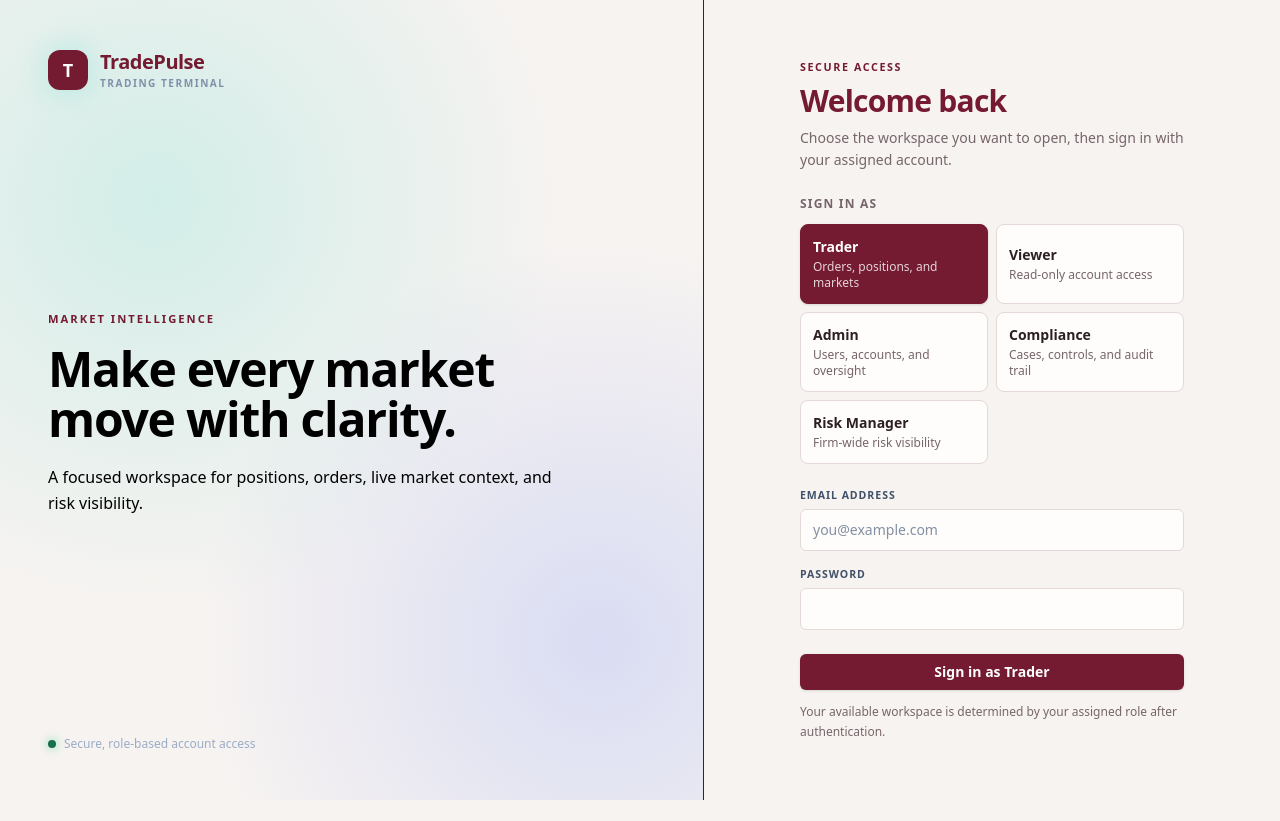
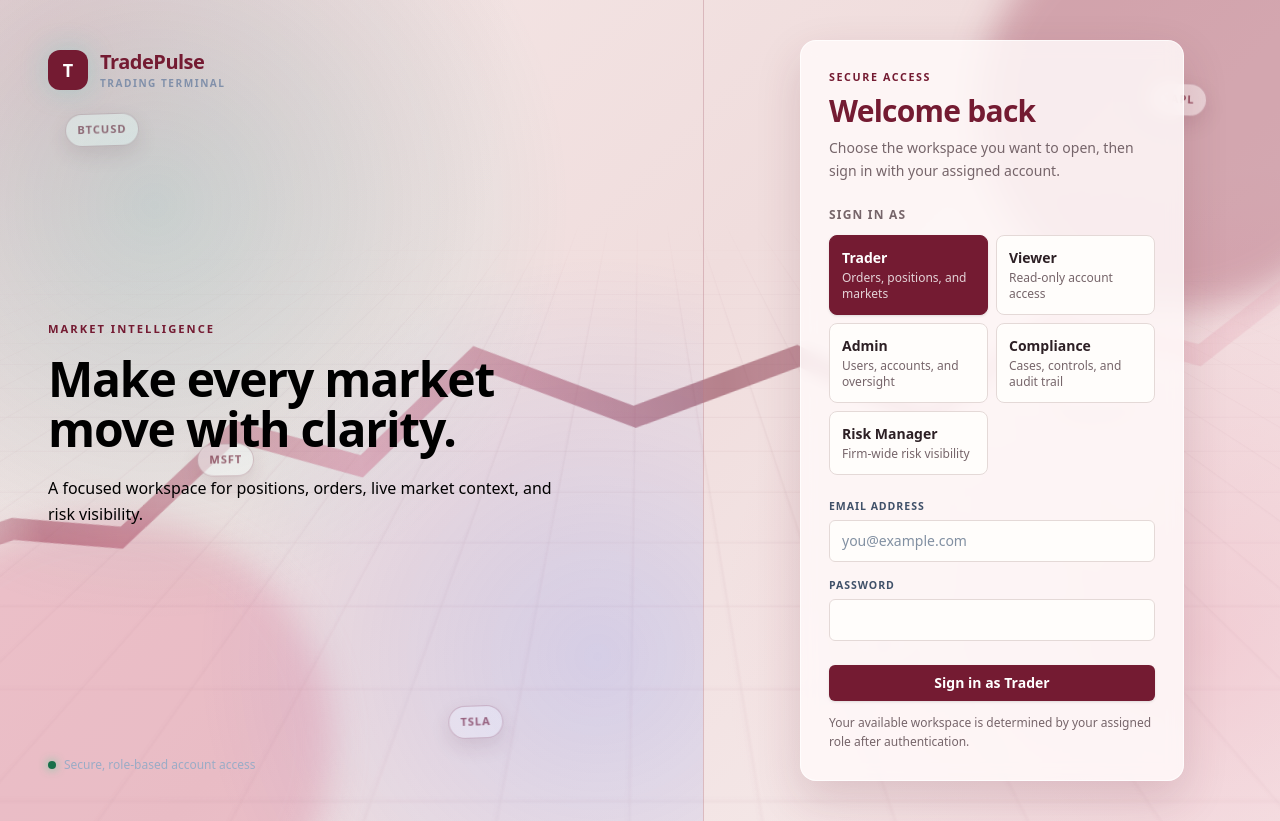
Before and after one commit to Sharon-dt3/TradePulseProject02, a Next.js app in the folder dashboard/: page / in a window 1280 px wide. Before the commit the page ends 800 px from the top, so only its background shows below. Built offline with nearby package versions, Linux system fonts and the light colour scheme; no server answers.

Commit message:
Add animated market backdrops

```diff
--- a/dashboard/src/app/globals.css
+++ b/dashboard/src/app/globals.css
@@ -181,6 +181,132 @@ a {
   z-index: 1;
 }
 
+.animated-market-workspace,
+.sign-in-workspace {
+  isolation: isolate;
+  position: relative;
+}
+
+.animated-market-content {
+  position: relative;
+  z-index: 1;
+}
+
+.animated-market-backdrop {
+  background:
+    radial-gradient(circle at 5% 8%, rgba(185, 76, 105, 0.23), transparent 28rem),
+    radial-gradient(circle at 94% 78%, rgba(235, 164, 181, 0.42), transparent 30rem),
+    linear-gradient(135deg, #f5e8e7 0%, #f0dddd 47%, #f7eeee 100%);
+  inset: 0;
+  overflow: hidden;
+  pointer-events: none;
+  position: absolute;
+  z-index: 0;
+}
+
+.animated-market-grid {
+  animation: animated-market-grid-drift 20s linear infinite;
+  background-image:
+    linear-gradient(rgba(116, 27, 50, 0.1) 1px, transparent 1px),
+    linear-gradient(90deg, rgba(116, 27, 50, 0.1) 1px, transparent 1px);
+  background-size: 44px 44px;
+  inset: -20%;
+  mask-image: radial-gradient(ellipse at center, black, transparent 72%);
+  opacity: 0.58;
+  position: absolute;
+  transform: perspective(640px) rotateX(61deg) scale(1.4);
+}
+
+.animated-market-glow {
+  border-radius: 9999px;
+  filter: blur(16px);
+  position: absolute;
+}
+
+.animated-market-glow-one {
+  animation: animated-market-glow-one 10s ease-in-out infinite alternate;
+  background: rgba(139, 29, 59, 0.3);
+  height: 23rem;
+  right: -8rem;
+  top: -7rem;
+  width: 23rem;
+}
+
+.animated-market-glow-two {
+  animation: animated-market-glow-two 13s ease-in-out infinite alternate;
+  background: rgba(221, 131, 155, 0.36);
+  bottom: -10rem;
+  height: 27rem;
+  left: -9rem;
+  width: 27rem;
+}
+
+.animated-market-price-line {
+  animation: animated-market-price-pan 16s linear infinite;
+  height: 34%;
+  left: -10%;
+  opacity: 0.48;
+  position: absolute;
+  top: 35%;
+  transform: rotate(-7deg);
+  width: 120%;
+}
+
+.animated-market-price-line span {
+  background: linear-gradient(90deg, transparent 0%, #9c2f4b 10%, #d9748d 31%, #741b32 55%, #e4a1b1 78%, transparent 100%);
+  clip-path: polygon(0 72%, 8% 62%, 15% 69%, 23% 35%, 31% 52%, 39% 17%, 49% 44%, 60% 28%, 68% 55%, 77% 23%, 86% 42%, 94% 14%, 100% 31%, 100% 39%, 94% 22%, 86% 50%, 77% 31%, 68% 63%, 60% 36%, 49% 52%, 39% 25%, 31% 60%, 23% 43%, 15% 77%, 8% 70%, 0 80%);
+  display: block;
+  height: 100%;
+  width: 100%;
+}
+
+.animated-market-symbol {
+  animation: animated-market-symbol-float 7s ease-in-out infinite;
+  background: rgba(255, 250, 249, 0.52);
+  border: 1px solid rgba(116, 27, 50, 0.25);
+  border-radius: 9999px;
+  box-shadow: 0 8px 20px rgba(92, 30, 48, 0.12);
+  color: rgba(116, 27, 50, 0.68);
+  font-size: 0.7rem;
+  font-weight: 800;
+  letter-spacing: 0.08em;
+  padding: 0.45rem 0.7rem;
+  position: absolute;
+}
+
+.animated-market-symbol-1 { animation-delay: -1s; left: 5%; top: 14%; }
+.animated-market-symbol-2 { animation-delay: -5s; right: 7%; top: 13%; }
+.animated-market-symbol-3 { animation-delay: -3s; left: 15%; top: 55%; }
+.animated-market-symbol-4 { animation-delay: -6s; right: 13%; top: 48%; }
+.animated-market-symbol-5 { animation-delay: -2s; bottom: 10%; left: 35%; }
+.animated-market-symbol-6 { animation-delay: -4s; bottom: 17%; right: 30%; }
+
+@keyframes animated-market-grid-drift {
+  from { background-position: 0 0, 0 0; }
+  to { background-position: 44px 44px, 44px 44px; }
+}
+
+@keyframes animated-market-glow-one {
+  from { transform: translate3d(0, 0, 0) scale(1); }
+  to { transform: translate3d(-5rem, 4rem, 0) scale(1.16); }
+}
+
+@keyframes animated-market-glow-two {
+  from { transform: translate3d(0, 0, 0) scale(1); }
+  to { transform: translate3d(6rem, -4rem, 0) scale(1.14); }
+}
+
+@keyframes animated-market-price-pan {
+  from { transform: translate3d(-2%, 0, 0) rotate(-7deg); }
+  50% { transform: translate3d(2%, -3%, 0) rotate(-5deg); }
+  to { transform: translate3d(-2%, 0, 0) rotate(-7deg); }
+}
+
+@keyframes animated-market-symbol-float {
+  0%, 100% { transform: translate3d(0, 0, 0) rotate(-2deg); }
+  50% { transform: translate3d(16px, -24px, 0) rotate(2deg); }
+}
+
 .guide-market-background {
   inset: 0;
   overflow: hidden;
@@ -192,16 +318,18 @@ a {
 .guide-deck {
   background:
     linear-gradient(135deg, rgba(255, 252, 251, 0.93) 0%, rgba(248, 227, 232, 0.93) 100%);
+  box-shadow: 0 18px 44px rgba(92, 30, 48, 0.2);
 }
 
 .guide-grid {
+  animation: guide-grid-drift 18s linear infinite;
   background-image:
-    linear-gradient(rgba(116, 27, 50, 0.045) 1px, transparent 1px),
-    linear-gradient(90deg, rgba(116, 27, 50, 0.045) 1px, transparent 1px);
+    linear-gradient(rgba(116, 27, 50, 0.09) 1px, transparent 1px),
+    linear-gradient(90deg, rgba(116, 27, 50, 0.09) 1px, transparent 1px);
   background-size: 38px 38px;
   inset: 0;
   mask-image: linear-gradient(to bottom, transparent, black 15%, black 85%, transparent);
-  opacity: 0.7;
+  opacity: 0.88;
   position: absolute;
   transform: perspective(540px) rotateX(58deg) scale(1.55) translateY(15%);
   transform-origin: center bottom;
@@ -209,8 +337,8 @@ a {
 
 .guide-orb {
   border-radius: 9999px;
-  filter: blur(18px);
-  opacity: 0.42;
+  filter: blur(12px);
+  opacity: 0.62;
   position: absolute;
 }
 
@@ -233,11 +361,13 @@ a {
 }
 
 .guide-market-symbol {
-  animation: guide-symbol-float 11s ease-in-out infinite;
-  border: 1px solid rgba(116, 27, 50, 0.13);
+  animation: guide-symbol-float 8s ease-in-out infinite;
+  background: rgba(255, 250, 249, 0.38);
+  border: 1px solid rgba(116, 27, 50, 0.26);
   border-radius: 9999px;
-  color: rgba(116, 27, 50, 0.25);
-  font-size: 0.7rem;
+  box-shadow: 0 8px 22px rgba(116, 27, 50, 0.1);
+  color: rgba(116, 27, 50, 0.52);
+  font-size: 0.75rem;
   font-weight: 800;
   letter-spacing: 0.08em;
   padding: 0.45rem 0.7rem;
@@ -245,28 +375,117 @@ a {
   text-transform: uppercase;
 }
 
-.guide-market-symbol:nth-of-type(4n + 1) {
-  animation-delay: -2s;
+.guide-symbol-1 {
+  animation-delay: -1s;
   left: 5%;
   top: 12%;
 }
 
-.guide-market-symbol:nth-of-type(4n + 2) {
-  animation-delay: -6s;
+.guide-symbol-2 {
+  animation-delay: -5s;
   right: 6%;
-  top: 30%;
+  top: 18%;
 }
 
-.guide-market-symbol:nth-of-type(4n + 3) {
-  animation-delay: -9s;
+.guide-symbol-3 {
+  animation-delay: -3s;
+  left: 13%;
+  top: 44%;
+}
+
+.guide-symbol-4 {
+  animation-delay: -7s;
+  right: 10%;
+  top: 50%;
+}
+
+.guide-symbol-5 {
+  animation-delay: -2s;
   bottom: 18%;
   left: 18%;
 }
 
-.guide-market-symbol:nth-of-type(4n) {
-  animation-delay: -4s;
+.guide-symbol-6 {
+  animation-delay: -6s;
   bottom: 8%;
   right: 20%;
+}
+
+.guide-symbol-7 {
+  animation-delay: -4s;
+  left: 42%;
+  top: 8%;
+}
+
+.guide-symbol-8 {
+  animation-delay: -8s;
+  bottom: 34%;
+  right: 4%;
+}
+
+.guide-slide-content {
+  animation: guide-slide-enter 420ms cubic-bezier(0.22, 1, 0.36, 1) both;
+}
+
+.guide-market-ticker {
+  border-bottom: 1px solid rgba(116, 27, 50, 0.18);
+  border-top: 1px solid rgba(116, 27, 50, 0.18);
+  margin: -0.4rem -0.4rem 0;
+  overflow: hidden;
+  padding: 0.65rem 0;
+}
+
+.guide-market-ticker-track {
+  animation: guide-ticker-scroll 15s linear infinite;
+  display: flex;
+  gap: 0.75rem;
+  min-width: max-content;
+}
+
+.guide-market-ticker-item {
+  align-items: center;
+  background: rgba(116, 27, 50, 0.09);
+  border: 1px solid rgba(116, 27, 50, 0.16);
+  border-radius: 9999px;
+  color: #741b32;
+  display: inline-flex;
+  font-size: 0.7rem;
+  font-weight: 800;
+  gap: 0.35rem;
+  letter-spacing: 0.08em;
+  padding: 0.35rem 0.65rem;
+}
+
+.guide-market-ticker-dot,
+.guide-live-indicator {
+  animation: guide-live-pulse 1.5s ease-in-out infinite;
+  background: #9d2444;
+  border-radius: 9999px;
+  display: inline-block;
+  height: 0.5rem;
+  width: 0.5rem;
+}
+
+.guide-live-indicator {
+  height: 0.6rem;
+  width: 0.6rem;
+}
+
+.guide-slide-progress {
+  background: rgba(116, 27, 50, 0.15);
+  border-radius: 9999px;
+  height: 0.35rem;
+  overflow: hidden;
+}
+
+.guide-slide-progress span {
+  background: linear-gradient(90deg, #741b32, #c6657d, #741b32);
+  background-size: 200% 100%;
+  border-radius: inherit;
+  display: block;
+  height: 100%;
+  animation: guide-progress-shimmer 2.4s linear infinite;
+  transition: width 420ms cubic-bezier(0.22, 1, 0.36, 1);
 }
 
 @keyframes guide-symbol-float {
@@ -276,6 +495,56 @@ a {
   }
   50% {
     transform: translate3d(20px, -28px, 0) rotate(2deg);
+  }
+}
+
+@keyframes guide-ticker-scroll {
+  from {
+    transform: translateX(0);
+  }
+  to {
+    transform: translateX(-50%);
+  }
+}
+
+@keyframes guide-live-pulse {
+  0%,
+  100% {
+    box-shadow: 0 0 0 0 rgba(157, 36, 68, 0.45);
+    transform: scale(0.9);
+  }
+  50% {
+    box-shadow: 0 0 0 0.45rem rgba(157, 36, 68, 0);
+    transform: scale(1.1);
+  }
+}
+
+@keyframes guide-progress-shimmer {
+  from {
+    background-position: 200% 0;
+  }
+  to {
+    background-position: -200% 0;
+  }
+}
+
+@keyframes guide-grid-drift {
+  from {
+    background-position: 0 0, 0 0;
+  }
+  to {
+    background-position: 38px 38px, 38px 38px;
+  }
+}
+
+@keyframes guide-slide-enter {
+  from {
+    opacity: 0;
+    transform: translate3d(0, 18px, 0);
+  }
+  to {
+    opacity: 1;
+    transform: translate3d(0, 0, 0);
   }
 }
 
@@ -308,7 +577,17 @@ a {
   }
 
   .guide-market-symbol,
-  .guide-orb {
+  .guide-orb,
+  .guide-grid,
+  .guide-slide-content,
+  .guide-market-ticker-track,
+  .guide-market-ticker-dot,
+  .guide-live-indicator,
+  .guide-slide-progress span,
+  .animated-market-grid,
+  .animated-market-glow,
+  .animated-market-price-line,
+  .animated-market-symbol {
     animation: none;
   }
 }
--- a/dashboard/src/app/markets/page.js
+++ b/dashboard/src/app/markets/page.js
@@ -8,6 +8,7 @@ import Card from "@/components/ui/Card";
 import PageHeader from "@/components/ui/PageHeader";
 import { formatMoney } from "@/lib/format";
 import { useMarketPriceHistory } from "@/lib/useMarketPriceHistory";
+import AnimatedMarketBackdrop from "@/components/ui/AnimatedMarketBackdrop";
 
 function isUsMarketOpen() {
   const weekday = new Intl.DateTimeFormat("en-US", {
@@ -112,7 +113,9 @@ function MarketsWorkspace() {
   const selectedQuote = prices?.find((quote) => quote.symbol === selectedSymbol);
 
   return (
-    <div>
+    <div className="animated-market-workspace">
+      <AnimatedMarketBackdrop />
+      <div className="animated-market-content">
       <PageHeader
         title="Markets"
         subtitle="Review current live quotes and open the supported order workflow."
@@ -197,6 +200,7 @@ function MarketsWorkspace() {
         Quotes are supplied by the configured market-data feed. Orders are limited to
         symbols supported by the existing market and limit-order workflow.
       </p>
+      </div>
     </div>
   );
 }
--- a/dashboard/src/app/page.js
+++ b/dashboard/src/app/page.js
@@ -7,6 +7,7 @@ import { decodeRoles } from "@/lib/roles";
 import Button from "@/components/ui/Button";
 import FormField, { inputCls } from "@/components/ui/FormField";
 import Alert from "@/components/ui/Alert";
+import AnimatedMarketBackdrop from "@/components/ui/AnimatedMarketBackdrop";
 
 const SIGN_IN_ROLES = [
   { role: "trader", label: "Trader", description: "Orders, positions, and markets", href: "/trader" },
@@ -62,8 +63,9 @@ export default function Home() {
   }
 
   return (
-    <main className="grid min-h-screen lg:grid-cols-[minmax(0,1.1fr)_minmax(26rem,0.9fr)]">
-      <section className="relative hidden overflow-hidden border-r border-[#1d2b43] p-12 lg:flex lg:flex-col lg:justify-between">
+    <main className="sign-in-workspace grid min-h-screen overflow-hidden lg:grid-cols-[minmax(0,1.1fr)_minmax(26rem,0.9fr)]">
+      <AnimatedMarketBackdrop />
+      <section className="relative z-10 hidden overflow-hidden border-r border-[#b77b88]/40 p-12 lg:flex lg:flex-col lg:justify-between">
         <div className="absolute inset-0 bg-[radial-gradient(circle_at_22%_25%,rgba(45,212,191,0.18),transparent_26rem),radial-gradient(circle_at_85%_80%,rgba(72,112,255,0.17),transparent_25rem)]" />
         <div className="relative flex items-center gap-3">
           <span className="flex h-10 w-10 items-center justify-center rounded-xl bg-primary text-lg font-black text-primary-fg shadow-[0_0_28px_rgba(45,212,191,0.25)]">
@@ -91,8 +93,8 @@ export default function Home() {
         </div>
       </section>
 
-      <section className="flex items-center justify-center px-5 py-10 sm:px-8">
-        <div className="w-full max-w-sm">
+      <section className="relative z-10 flex items-center justify-center px-5 py-10 sm:px-8">
+        <div className="w-full max-w-sm rounded-2xl border border-white/70 bg-[#fffaf9]/85 p-5 shadow-[0_18px_45px_rgba(92,30,48,0.16)] backdrop-blur-sm sm:p-7">
           <div className="mb-8 lg:hidden">
             <div className="flex items-center gap-2.5">
               <span className="flex h-8 w-8 items-center justify-center rounded-lg bg-primary text-sm font-black text-primary-fg">T</span>
--- a/dashboard/src/app/trader/page.js
+++ b/dashboard/src/app/trader/page.js
@@ -23,6 +23,7 @@ import { formatMoney } from "@/lib/format";
 import MarketPulse from "@/components/features/MarketPulse";
 import { useDemoEquityPrices } from "@/lib/useDemoEquityPrices";
 import { useMarketPriceHistory } from "@/lib/useMarketPriceHistory";
+import AnimatedMarketBackdrop from "@/components/ui/AnimatedMarketBackdrop";
 
 const TABS = ["Orders", "Positions", "Trades", "Transactions"];
 const POLL_INTERVAL_MS = 5000;
@@ -179,7 +180,9 @@ function TraderWorkspace() {
     showWorkingOrders && orders ? orders.filter((order) => order.status === "WORKING") : orders;
 
   return (
-    <div className="trade-workspace">
+    <div className="trade-workspace animated-market-workspace">
+      <AnimatedMarketBackdrop />
+      <div className="animated-market-content">
       <PageHeader
         title="Your portfolio"
         subtitle="Review your balance, investments, market context, and account activity."
@@ -321,6 +324,7 @@ function TraderWorkspace() {
       <div className="mt-4">
         <MarketPriceSparklines latest={marketMonitorPrices} history={marketMonitorHistory} />
       </div>
+      </div>
     </div>
   );
 }
--- /dev/null
+++ b/dashboard/src/components/ui/AnimatedMarketBackdrop.jsx
@@ -0,0 +1,25 @@
+"use client";
+
+const BACKDROP_SYMBOLS = ["BTCUSD", "AAPL", "MSFT", "GOOGL", "TSLA", "LIVE"];
+
+/**
+ * Renders a decorative, non-interactive animated market backdrop.
+ * It is intentionally aria-hidden so it never competes with page content.
+ */
+export default function AnimatedMarketBackdrop({ className = "" }) {
+  return (
+    <div className={`animated-market-backdrop ${className}`} aria-hidden="true">
+      <div className="animated-market-glow animated-market-glow-one" />
+      <div className="animated-market-glow animated-market-glow-two" />
+      <div className="animated-market-grid" />
+      <div className="animated-market-price-line">
+        <span />
+      </div>
+      {BACKDROP_SYMBOLS.map((symbol, index) => (
+        <span key={symbol} className={`animated-market-symbol animated-market-symbol-${index + 1}`}>
+          {symbol}
+        </span>
+      ))}
+    </div>
+  );
+}
```
Also changed, not shown: dashboard/src/app/guide/page.js (+21 -3 lines).
